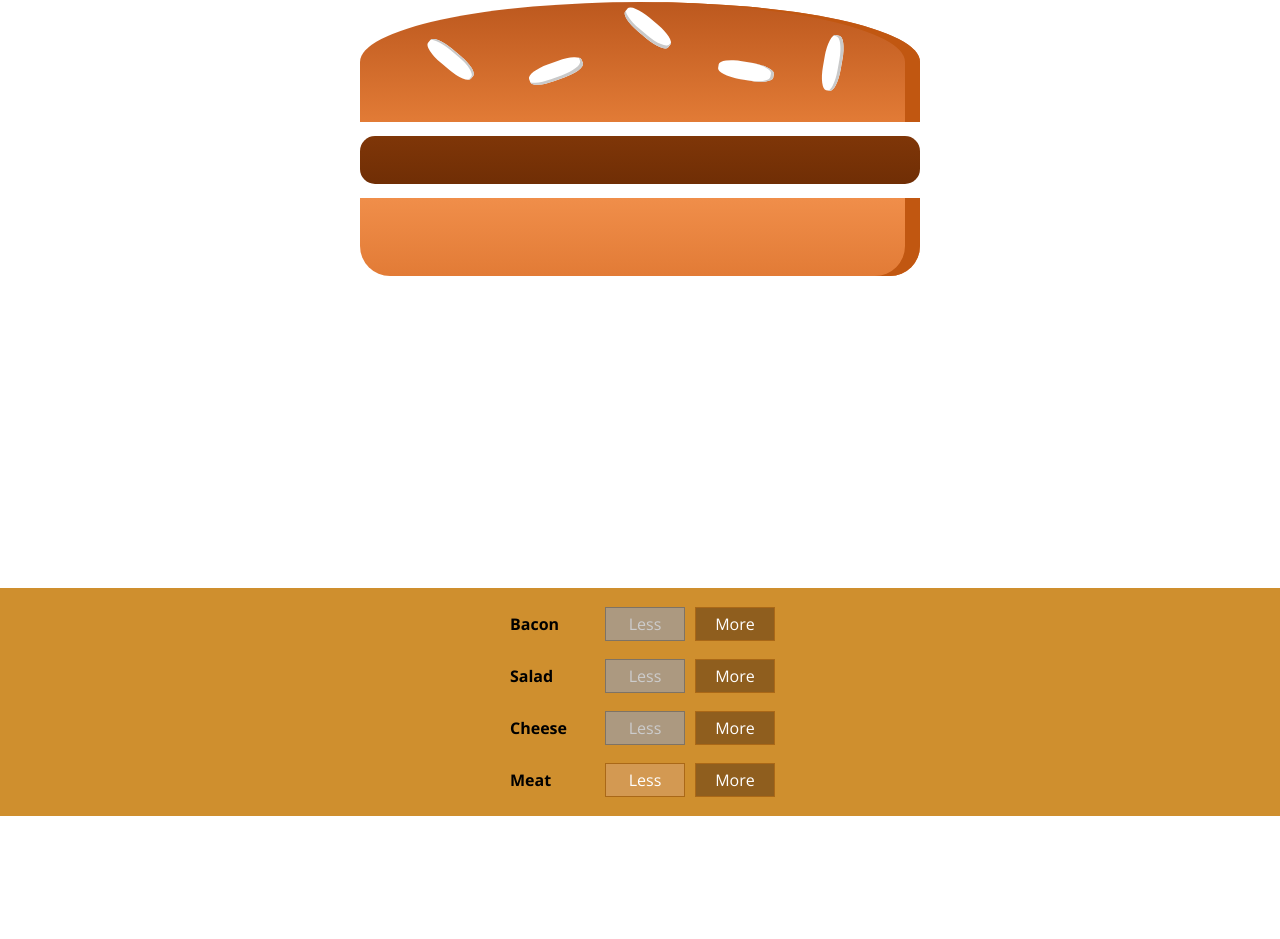
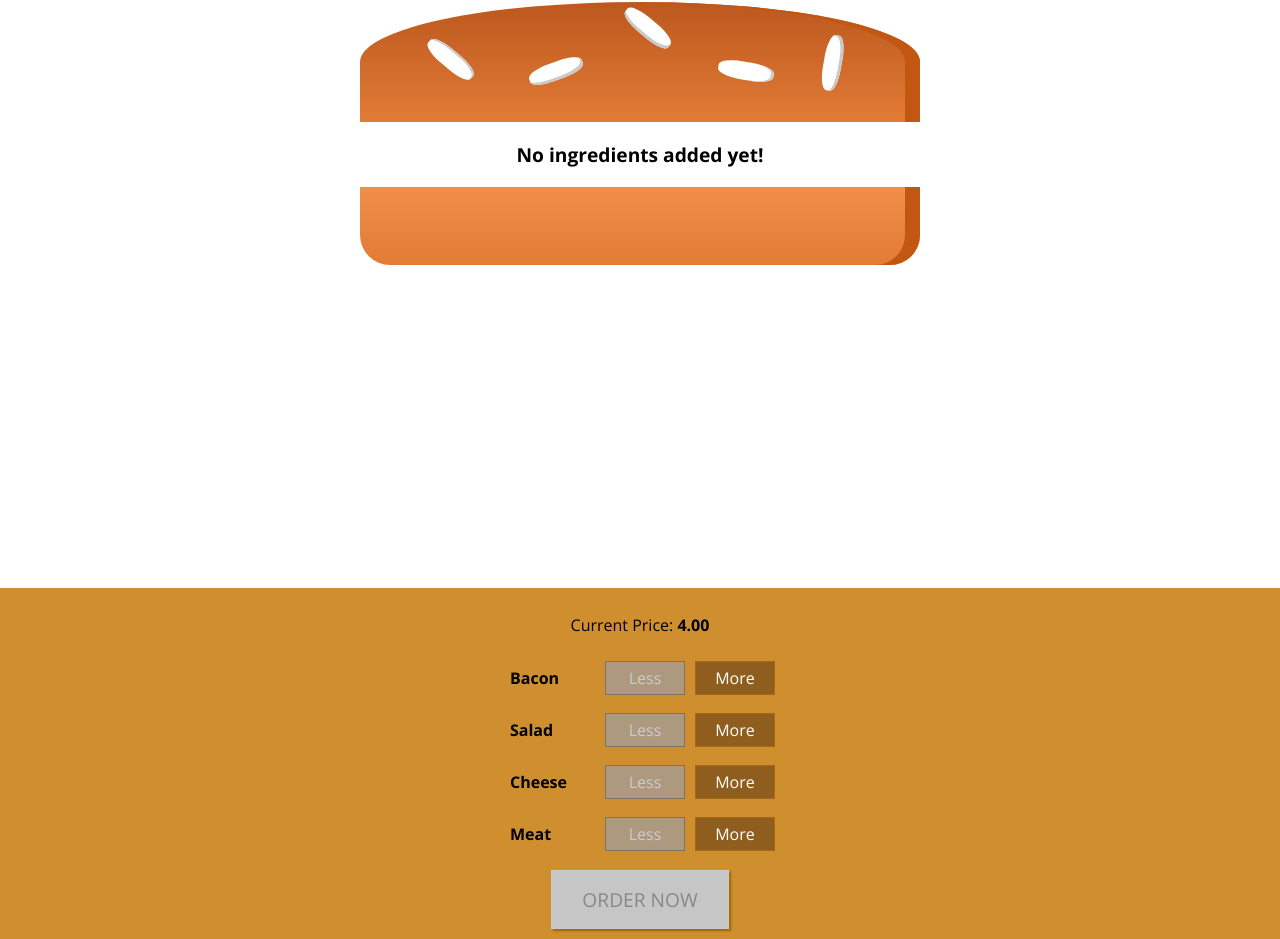
Before and after one commit to javiergranados/burger-builder, a React app: page / in a window 1280 px wide. Shown: the part 50-989 px from the top of the page. Before the commit the page ends 866 px from the top, so only its background shows below. Built offline with nearby package versions, Linux system fonts and the light colour scheme.

Commit message:
Added burger price and order button

```diff
--- a/src/components/Burger/BuildControls/BuildControls.css
+++ b/src/components/Burger/BuildControls/BuildControls.css
@@ -8,3 +8,44 @@
   margin: auto;
   padding: 10px 0;
 }
+.orderButton {
+    background-color: #DAD735;
+    outline: none;
+    cursor: pointer;
+    border: 1px solid #966909;
+    color: #966909;
+    font-family: inherit;
+    font-size: 1.2em;
+    padding: 15px 30px;
+    box-shadow: 2px 2px 2px #966909;
+    margin-top: 10px;
+}
+
+.orderButton:hover, .orderButton:active {
+    background-color: #A0DB41;
+    border: 1px solid #966909;
+    color: #966909;
+}
+
+.orderButton:disabled {
+    background-color: #C7C6C6;
+    cursor: not-allowed;
+    border: 1px solid #ccc;
+    color: #888888;
+}
+
+.orderButton:not(:disabled) {
+    animation: enable 0.3s linear;
+}
+
+@keyframes enable {
+    0% {
+        transform: scale(1);
+    }
+    60% {
+        transform: scale(1.1);
+    }
+    100% {
+        transform: scale(1);
+    }
+}
--- a/src/components/Burger/BuildControls/BuildControls.js
+++ b/src/components/Burger/BuildControls/BuildControls.js
@@ -14,6 +14,7 @@ const controls = [
 const buildControls = props => {
   return (
     <div className={classes.buildControls}>
+      <p>Current Price: <strong>{props.totalPrice.toFixed(2)}</strong></p>
       {controls.map(ctrl => (
         <BuildControl
           key={ctrl.type}
@@ -23,6 +24,7 @@ const buildControls = props => {
           disabled={props.disabledInfo[ctrl.type]}
         />
       ))}
+      <button className={classes.orderButton} disabled={!props.purchasable}>ORDER NOW</button>
     </div>
   )
 }
--- a/src/containers/BurgerBuilder/BurgerBuilder.js
+++ b/src/containers/BurgerBuilder/BurgerBuilder.js
@@ -5,21 +5,44 @@ import Aux from '../../hoc/Aux'
 import Burger from '../../components/Burger/Burger'
 import BuildControls from '../../components/Burger/BuildControls/BuildControls'
 
+const INGREDIENTS_PRICES = {
+  bacon: 0.7,
+  salad: 0.5,
+  cheese: 0.4,
+  meat: 1.3
+}
+
 class BurgerBuilder extends Component {
   state = {
     ingredients: {
       bacon: 0,
       salad: 0,
       cheese: 0,
-      meat: 1
-    }
+      meat: 0
+    },
+    totalPrice: 4,
+    purchasable: false
+  }
+
+  updatePurchaseState = ingredients => {
+    const ingredientsAmount = Object.keys(ingredients).map(ingKey => ingredients[ingKey])
+      .reduce((accumulator, currentValue) => accumulator + currentValue, 0)
+
+    this.setState({purchasable: ingredientsAmount > 0})
   }
 
   addIngredientHandler = type => {
     const ingredientAmountUpdated = {[type]: this.state.ingredients[type] + 1}
+
     const ingredientsUpdated = Object.assign({}, this.state.ingredients, ingredientAmountUpdated)
+    const priceUpdated = this.state.totalPrice + INGREDIENTS_PRICES[type]
 
-    this.setState({ingredients: ingredientsUpdated})
+    this.setState({
+      ingredients: ingredientsUpdated,
+      totalPrice: priceUpdated
+    })
+
+    this.updatePurchaseState(ingredientsUpdated)
   }
 
   removeIngredientHandler = type => {
@@ -29,10 +52,16 @@ class BurgerBuilder extends Component {
     }
 
     const ingredientsUpdated = Object.assign({}, this.state.ingredients, ingredientAmountUpdated)
+    const priceUpdated = this.state.totalPrice - INGREDIENTS_PRICES[type]
 
-    this.setState({ingredients: ingredientsUpdated})
+    this.setState({
+      ingredients: ingredientsUpdated,
+      totalPrice: priceUpdated
+    })
+
+    this.updatePurchaseState(ingredientsUpdated)
   }
-git
+
   render () {
     const disabledInfo = {...this.state.ingredients}
     Object.keys(disabledInfo).forEach(ingredient => { disabledInfo[ingredient] = disabledInfo[ingredient] === 0 })
@@ -44,6 +73,8 @@ git
           addIngredient={this.addIngredientHandler}
           removeIngredient={this.removeIngredientHandler}
           disabledInfo={disabledInfo}
+          totalPrice={this.state.totalPrice}
+          purchasable={this.state.purchasable}
         />
       </Aux>
     )
```
